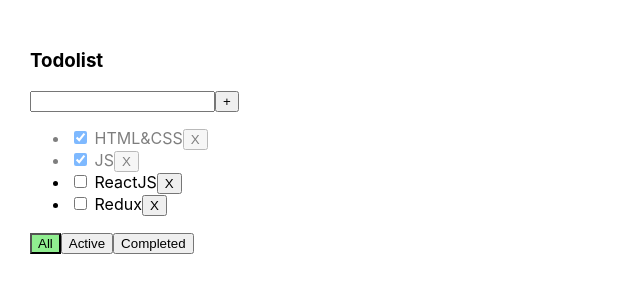
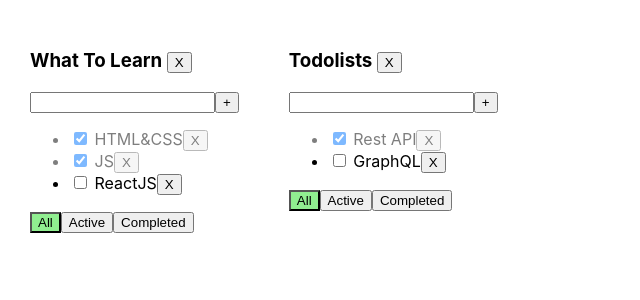
Before and after one commit to kdobrovolsky/lessonsTodolist, a React (Vite) app: page / in a window 1280 px wide. Shown: the top 300 px of the page, without its empty margins (0-640 px from the left). Built offline with nearby package versions, Linux system fonts and the light colour scheme.

Commit message:
refactor project, added assoaciative array

```diff
--- a/src/App.tsx
+++ b/src/App.tsx
@@ -1,60 +1,104 @@
 import { useState } from 'react'
 import './App.css'
-import { TaskType, TodolistItem } from './components/TodolistItem'
+import {TaskType, TodolistItem } from './components/TodolistItem'
 import {v1} from 'uuid'
 
 export type FilterValues = 'all' | 'active' | 'completed'
+export type Todolist = {
+  id: string
+  title: string
+  filter: FilterValues
+}
 
 export const App = () =>{
-  const [tasks, setTasks]= useState<TaskType[] >( [
-    { id: v1(), title: 'HTML&CSS', isDone: true },
-    { id: v1(), title: 'JS', isDone: true },
-    { id: v1(), title: 'ReactJS', isDone: false },
-    { id: v1(), title: 'Redux', isDone: false },
-  ])
-  const [filter, setFilter] = useState<FilterValues>('all')
 
-  const deleteTasks = (taskId: string) => {
-    setTasks(prevTasks => prevTasks.filter(task => task.id !== taskId ) )
+  const deleteTasks = (todolistId: string,taskId: string) => {
+    let task = tasks[todolistId]
+    let filteredTasks = task.filter(t=> t.id != taskId)
+    tasks[todolistId] = filteredTasks
+    setTasks({...tasks})
+    // setTasks(prevTasks => prevTasks[todolistId].filter(task => task.id != taskId) )
+  }
+
+  const removeTodolist = (todolistId: string) => {
+    let filteredTodolist = todolists.filter(tl=> tl.id !== todolistId)
+    setTodolists(filteredTodolist)
+    delete tasks[todolistId]
+    setTasks(tasks)
   }
 
 
-  const filterTasks = ():TaskType[] => {
-    let filteredTasks = tasks
-    switch(filter){
-      case 'active':
-        return filteredTasks = tasks.filter(task => !task.isDone)
-      case 'completed':
-       return filteredTasks = tasks.filter(task => task.isDone)
-       default: return tasks;
-    }
+
+  const changeFilter = (todolistId: string,filter: FilterValues) => {
+    setTodolists(prevTodolist => prevTodolist.map(tl=> tl.id === todolistId ? {...tl,filter} : tl  ))
   }
 
-  const changeFilter = (filter: FilterValues) => {
-    setFilter(filter)
+  const createTasks = (todolistId: string,title: string) => {
+   const newTask = { id: v1(), title, isDone: false }
+   const newTasks = [newTask,...tasks[todolistId]]
+   tasks[todolistId]= newTasks
+   setTasks({...tasks})
   }
 
-  const createTasks = (title: string) => {
-   const newTask = { id: v1(), title, isDone: false }
-   const newTasks = [newTask,...tasks]
-   setTasks(newTasks)
+  const changeTaskStatus = (todolistId: string,taskId: string, isDone: boolean) => {
+  let tasksStatus = tasks[todolistId]
+  let task = tasksStatus.find(t => t.id ===taskId)
+  if(task){
+    task.isDone = isDone
+    setTasks({...tasks})
+  }
   }
 
-  const changeTaskStatus = (taskId: string, isDone: boolean) => {
-    setTasks(prevTasks => prevTasks.map(task => task.id === taskId ? {...task,isDone}: task))
-  }
+  const todolistID1 = v1();
+  const todolistID2 = v1();
+
+  const [todolists, setTodolists] = useState<Todolist[]>([
+    {id: todolistID1, title: 'What To Learn', filter: 'all'},
+    {id: todolistID2, title: 'Todolists', filter: 'all'}
+  ])
+
+  const [tasks, setTasks] = useState({
+    [todolistID1]: [
+      { id: v1(), title: 'HTML&CSS', isDone: true },
+      { id: v1(), title: 'JS', isDone: true },
+      { id: v1(), title: 'ReactJS', isDone: false },
+    ],
+    [todolistID2]: [
+      { id: v1(), title: 'Rest API', isDone: true },
+      { id: v1(), title: 'GraphQL', isDone: false },
+    ],
+  })
 
   return (
       <div className="app">
+        {todolists.map(tl => {
+
+          const filterTasks= (): TaskType[] => {
+            let filteredTasks = tasks[tl.id]
+            switch(tl.filter){
+              case 'active':
+                return filteredTasks = tasks[tl.id].filter(task => !task.isDone)
+              case 'completed':
+               return filteredTasks = tasks[tl.id].filter(task => task.isDone)
+               default: return tasks[tl.id];
+            }
+          }
+          return(
         <TodolistItem
-        title='Todolist'
-        filter = {filter}
+        key={tl.id}
+        id = {tl.id}
+        title={tl.title}
+        filter = {tl.filter}
          tasks={filterTasks()}
          deleteTasks = {deleteTasks}
          changeFilter= {changeFilter}
          createTasks = {createTasks}
          changeTaskStatus = {changeTaskStatus}
+         removeTodolist ={ removeTodolist}
          />
+          )
+        })}
+
       </div>
   )
 }
--- a/src/components/TodolistItem.tsx
+++ b/src/components/TodolistItem.tsx
@@ -8,17 +8,21 @@ export type TaskType = {
     isDone: boolean
 }
 
+
+
 export type TodolistItemPropsType = {
     title: string
+    id: string
     tasks: TaskType[]
     filter: FilterValues
-    deleteTasks: (taskId: string) => void
-    changeFilter: (changeFilter: FilterValues) => void
-    createTasks: (title: string) => void
-    changeTaskStatus: (taskId: string, isDone: boolean) => void
+    deleteTasks: (todolistId: string,taskId: string) => void
+    changeFilter: (todolistId: string,changeFilter: FilterValues) => void
+    createTasks: (todolistId: string,title: string) => void
+    changeTaskStatus: (todolistId: string,taskId: string, isDone: boolean) => void
+    removeTodolist: (todolisId: string) => void
 }
 
-export const TodolistItem = ({title,filter, tasks,deleteTasks,changeFilter,createTasks,changeTaskStatus}:TodolistItemPropsType) => {
+export const TodolistItem = ({title,filter, id,tasks,deleteTasks,changeFilter,createTasks,changeTaskStatus,removeTodolist}:TodolistItemPropsType) => {
     const [taskTitle, setTaskTile] = useState('')
     const [error, setError] = useState<null|string>(null)
 
@@ -30,7 +34,7 @@ export const TodolistItem = ({title,filter, tasks,deleteTasks,changeFilter,creat
     const onClickButtonHandler = () => {
 
         if(taskTitle !== ''){
-            createTasks(taskTitle.trim())
+            createTasks(id,taskTitle.trim())
             setTaskTile('')
         }else{
             setError('Title is required')
@@ -40,16 +44,20 @@ export const TodolistItem = ({title,filter, tasks,deleteTasks,changeFilter,creat
 
     const createTaskOnEnterHandler  = (e: KeyboardEvent<HTMLInputElement>) => {
         if(e.key === 'Enter' && taskTitle !== ''){
-            createTasks(taskTitle.trim())
+            createTasks(id,taskTitle.trim())
             setTaskTile('')
         }else{
             setError('Title is required')
         }
     }
 
+    const removeTodolistHandler = () => {
+        removeTodolist(id)
+    }
+
     return (
       <div>
-        <h3>{title}</h3>
+        <h3>{title} <Button title='X' onClick={removeTodolistHandler}/></h3>
         <div>
           <input className={error ? "error": ''} value={taskTitle} onChange={changeTaskTitleHandler} onKeyDown={createTaskOnEnterHandler } />
           <Button title={"+"} onClick={onClickButtonHandler}/>
@@ -61,12 +69,12 @@ export const TodolistItem = ({title,filter, tasks,deleteTasks,changeFilter,creat
         <ul>
             {tasks.map(task => {
                 const deleteTasksHandler = () => {
-                    deleteTasks(task.id)
+                    deleteTasks(id,task.id)
                 }
 
                 const onChangeTaskStatusHandler = (e: ChangeEvent<HTMLInputElement>) => {
                     const newStatusValue = e.currentTarget.checked
-                    changeTaskStatus(task.id, newStatusValue)
+                    changeTaskStatus(id,task.id, newStatusValue)
                 }
                 return(
                     <li key={task.id} className={task.isDone? 'is-done': ''}>
@@ -78,9 +86,9 @@ export const TodolistItem = ({title,filter, tasks,deleteTasks,changeFilter,creat
         </ul>
         )}
         <div>
-        <Button className={filter === 'all'? 'active-filter': '' } title={"All"} onClick={()=>changeFilter('all')}/>
-        <Button className={filter === 'active'? 'active-filter': '' } title={"Active"} onClick={()=>changeFilter('active')}/>
-        <Button className={filter === 'completed'? 'active-filter': '' } title={"Completed"} onClick={()=>changeFilter('completed')}/>
+        <Button className={filter === 'all'? 'active-filter': '' } title={"All"} onClick={()=>changeFilter(id,'all')}/>
+        <Button className={filter === 'active'? 'active-filter': '' } title={"Active"} onClick={()=>changeFilter(id ,'active')}/>
+        <Button className={filter === 'completed'? 'active-filter': '' } title={"Completed"} onClick={()=>changeFilter(id ,'completed')}/>
         </div>
       </div>
   )
```
